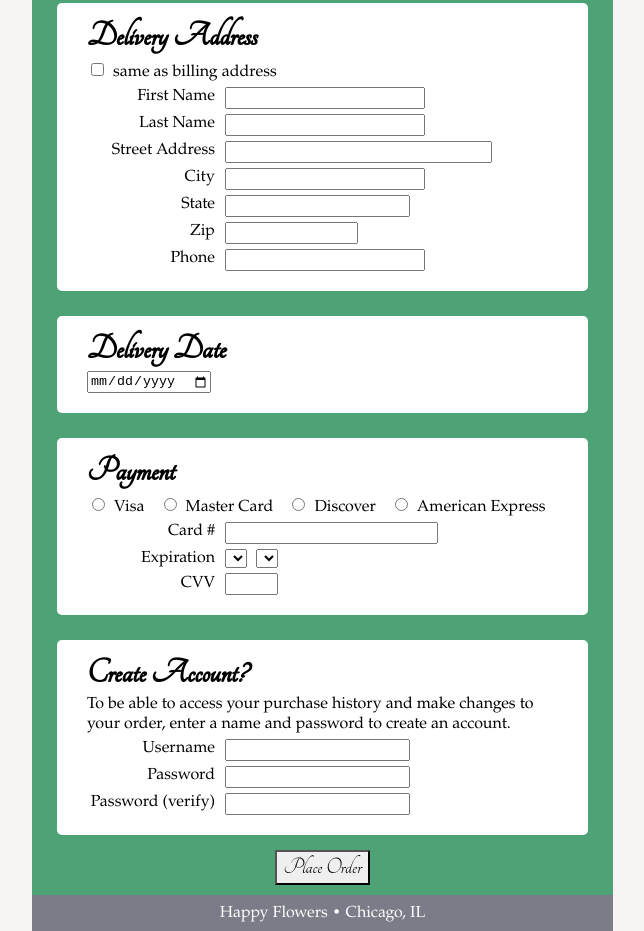
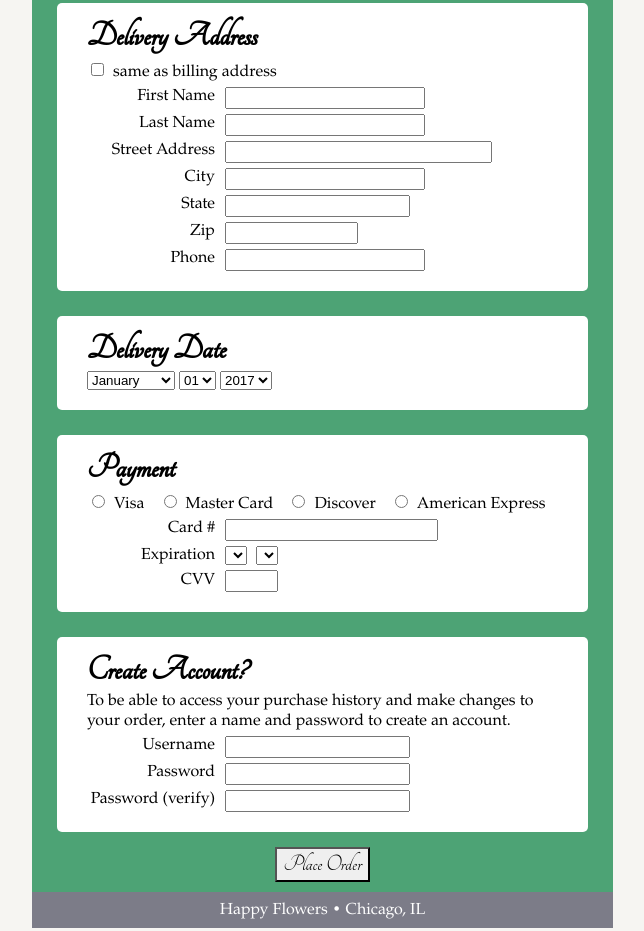
Before and after one commit to dmm109/WebDev, a plain HTML site: page happy.htm in a window 1280 px wide. Shown: the part 594-1525 px from the top of the page, without its empty margins (427-1071 px from the left). Drawn offline with Linux system fonts and the light colour scheme.

Commit message:
removed date picker, added date select drop down

```diff
--- a/happy.htm
+++ b/happy.htm
@@ -86,8 +86,6 @@
          </fieldset>
          <fieldset id="deliveryDate" class="checks">
 			<legend>Delivery Date</legend>
-			<input type="date" name="date">
-			<!--
 			<select name=month">
 				<option value="01">January</option>
 				<option value="02">February</option>
@@ -103,10 +101,42 @@
 				<option value="12">December</option>
 			</select>
 			<select name="day">
+				<option value="01">01</option>
+				<option value="02">02</option>
+				<option value="03">03</option>
+				<option value="04">04</option>
+				<option value="05">05</option>
+				<option value="06">06</option>
+				<option value="07">07</option>
+				<option value="08">08</option>
+				<option value="09">09</option>
+				<option value="10">10</option>
+				<option value="11">11</option>
+				<option value="12">12</option>
+				<option value="13">13</option>
+				<option value="14">14</option>
+				<option value="15">15</option>
+				<option value="16">16</option>
+				<option value="17">17</option>
+				<option value="18">18</option>
+				<option value="19">19</option>
+				<option value="20">20</option>
+				<option value="21">21</option>
+				<option value="22">22</option>
+				<option value="23">23</option>
+				<option value="24">24</option>
+				<option value="25">25</option>
+				<option value="26">26</option>
+				<option value="27">27</option>
+				<option value="28">28</option>
+				<option value="29">29</option>
+				<option value="30">30</option>
+				<option value="31">31</option>
 			</select>
 			<select name="year">
+				<option value="2017">2017</option>
+				<option value="2018">2018</option>
 			</select>
-			-->
          </fieldset>
          <fieldset id="paymentInfo" class="text">
 			 <div class="inline">
```
